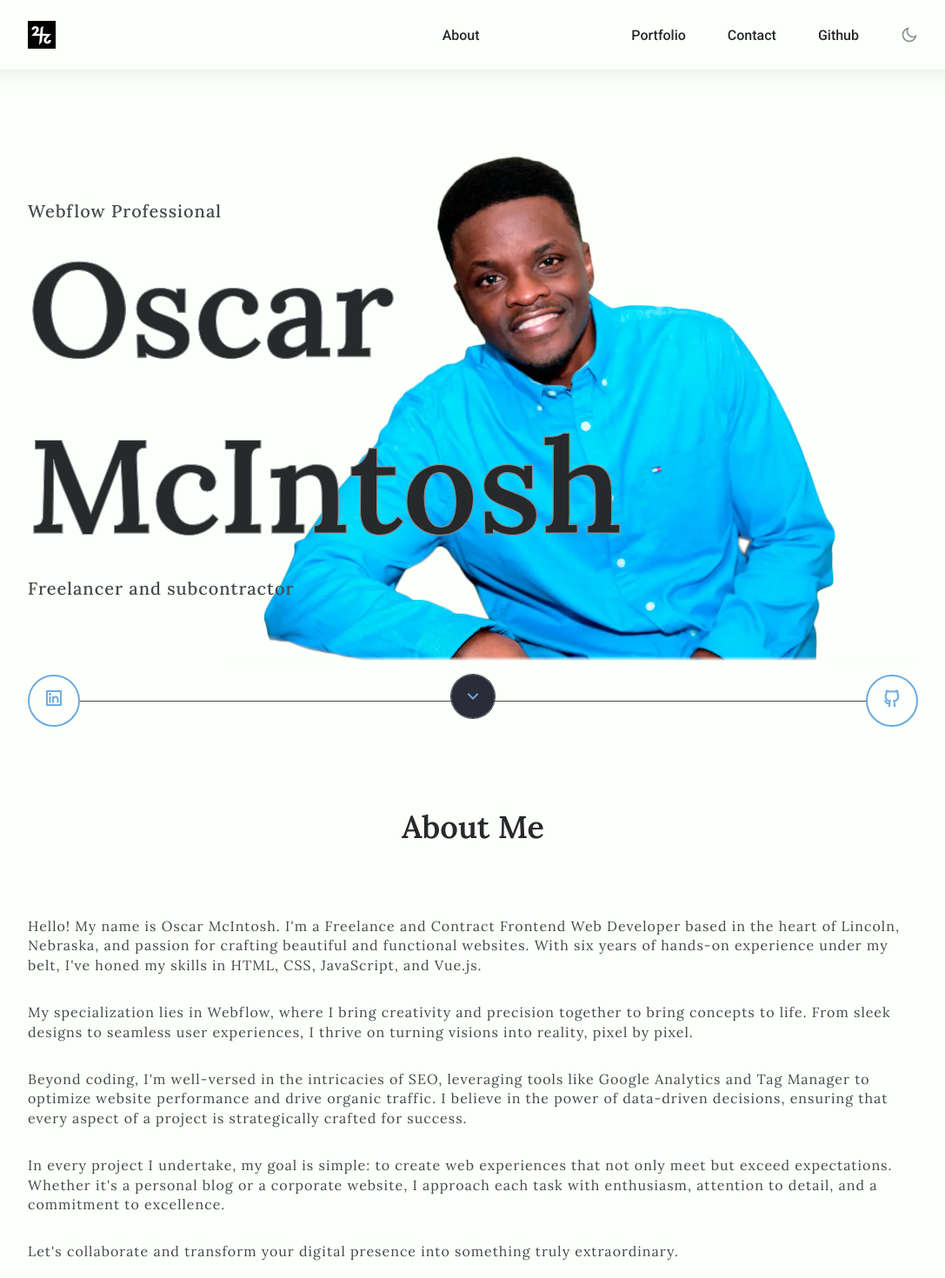
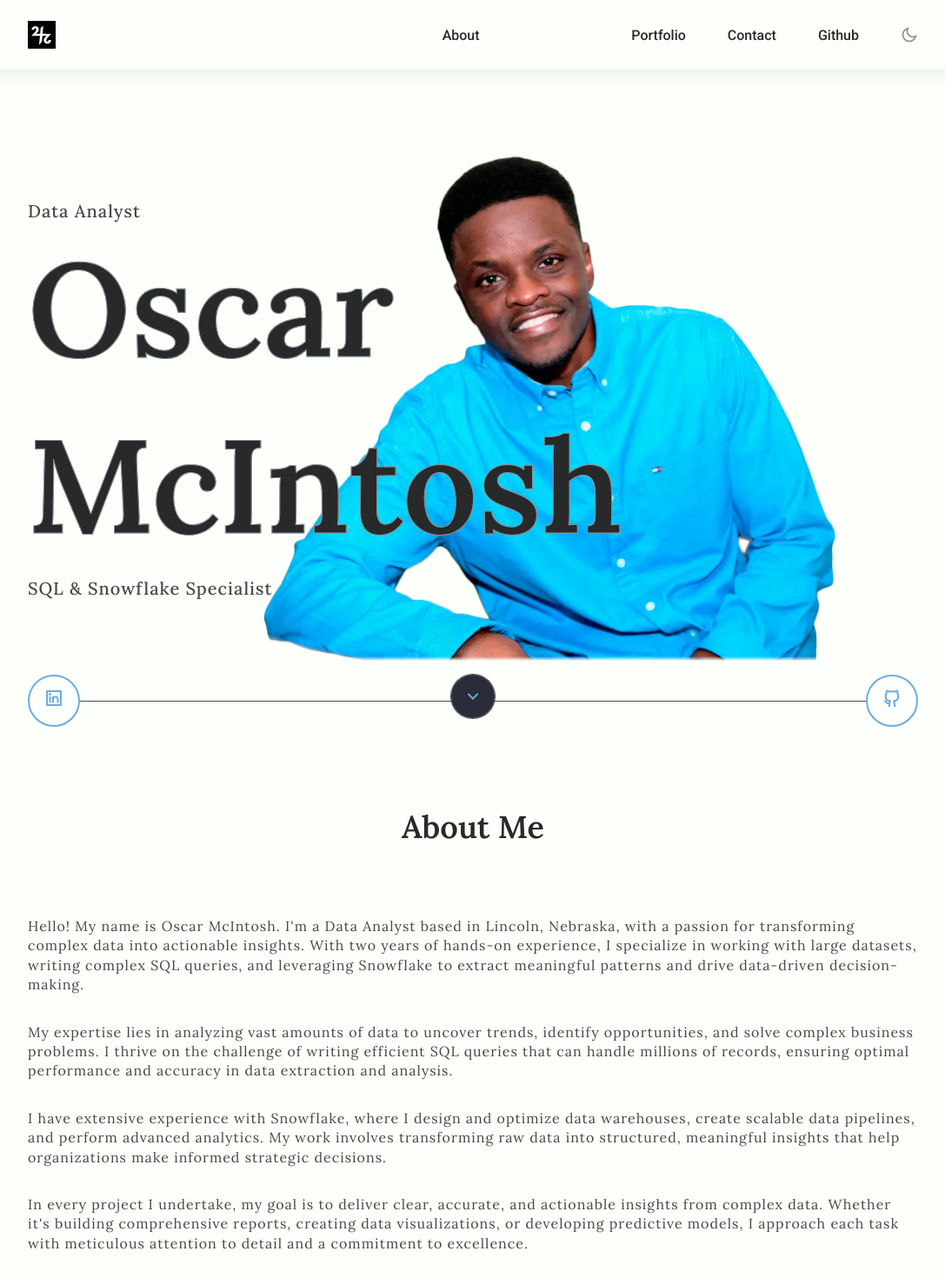
Before and after one commit to oscar-mcintosh/My_Portfolio, a Nuxt app: page / in a window 1280 px wide. Shown: the top 1470 px of the page at 87% size, without its empty margins (96-1183 px from the left). Built offline with nearby package versions, Linux system fonts and the light colour scheme.

Commit message:
Update portfolio to reflect data analyst role with SQL and Snowflake expertise

```diff
--- a/nuxt.config.js
+++ b/nuxt.config.js
@@ -16,9 +16,9 @@ export default defineNuxtConfig({
       htmlAttrs: {
         lang: 'en'
       },
-      title: 'My Portfolio',
+      title: 'Oscar McIntosh - Data Analyst Portfolio',
       meta: [
-        { name: 'description', content: 'A site to display my projects'}
+        { name: 'description', content: 'Data Analyst specializing in SQL, Snowflake, and large dataset analysis. Transforming complex data into actionable business insights.'}
       ],
       link: [
         {
--- a/pages/index.vue
+++ b/pages/index.vue
@@ -7,11 +7,11 @@
                 <div class="home__container grid">
                     <div class="home__info">
                         <div class="home__info-content">
-                            <p class="home__title-1">Webflow Professional</p>
+                            <p class="home__title-1">Data Analyst</p>
 
                             <h1 data-text="Oscar" class="home__title home__title-1">Oscar</h1>
                             <h1 data-text="McIntosh" class="home__title home__title-1">McIntosh</h1>
-                            <p class="home__title-1">Freelancer and subcontractor</p>
+                            <p class="home__title-1">SQL & Snowflake Specialist</p>
                         </div>
                     </div>
 
@@ -59,19 +59,19 @@
                         <span class="section__subtitle"></span>
                     </h2>
                     <p class="about__description">
-                        Hello! My name is Oscar McIntosh. I'm a Freelance and Contract Frontend Web Developer based in the heart of Lincoln, Nebraska, and passion for crafting beautiful and functional websites. With six years of hands-on experience under my belt, I've honed my skills in HTML, CSS, JavaScript, and Vue.js.
+                        Hello! My name is Oscar McIntosh. I'm a Data Analyst based in Lincoln, Nebraska, with a passion for transforming complex data into actionable insights. With two years of hands-on experience, I specialize in working with large datasets, writing complex SQL queries, and leveraging Snowflake to extract meaningful patterns and drive data-driven decision-making.
                     </p>
                     <p class="about__description">
-                        My specialization lies in Webflow, where I bring creativity and precision together to bring concepts to life. From sleek designs to seamless user experiences, I thrive on turning visions into reality, pixel by pixel.
+                        My expertise lies in analyzing vast amounts of data to uncover trends, identify opportunities, and solve complex business problems. I thrive on the challenge of writing efficient SQL queries that can handle millions of records, ensuring optimal performance and accuracy in data extraction and analysis.
                     </p>
                     <p class="about__description">
-                        Beyond coding, I'm well-versed in the intricacies of SEO, leveraging tools like Google Analytics and Tag Manager to optimize website performance and drive organic traffic. I believe in the power of data-driven decisions, ensuring that every aspect of a project is strategically crafted for success.
+                        I have extensive experience with Snowflake, where I design and optimize data warehouses, create scalable data pipelines, and perform advanced analytics. My work involves transforming raw data into structured, meaningful insights that help organizations make informed strategic decisions.
                     </p>
                     <p class="about__description">
-                        In every project I undertake, my goal is simple: to create web experiences that not only meet but exceed expectations. Whether it's a personal blog or a corporate website, I approach each task with enthusiasm, attention to detail, and a commitment to excellence.
+                        In every project I undertake, my goal is to deliver clear, accurate, and actionable insights from complex data. Whether it's building comprehensive reports, creating data visualizations, or developing predictive models, I approach each task with meticulous attention to detail and a commitment to excellence.
                     </p>
                     <p class="about__description">
-                        Let's collaborate and transform your digital presence into something truly extraordinary.
+                        Let's collaborate and unlock the power of your data to drive meaningful business outcomes.
                     </p>
                     <a href="#contact" class="button">Contact Me</a>
                 </div>
@@ -311,15 +311,15 @@
     }
 
     useHead({
-        title: 'TwoFortyTwo | Home',
+        title: 'Oscar McIntosh | Data Analyst',
         meta: [
             { name: 'description',
-            content: 'Experienced, Webflow, Frontend, Web Developer in Lincoln, Nebraska, crafting engaging online experiences. Transforming designs into seamless, responsive websites. Let\'s bring your digital vision to life! Contact me for expert frontend website development.'
+            content: 'Experienced Data Analyst in Lincoln, Nebraska, specializing in SQL queries, Snowflake, and large dataset analysis. Transforming complex data into actionable insights. Contact me for expert data analysis and business intelligence solutions.'
             }
         ],
         meta: [
             { name: 'keywords',
-            content: 'Webflow, Frontend, Web Developer, Lincoln, Nebraska.'
+            content: 'Data Analyst, SQL, Snowflake, Data Analysis, Business Intelligence, Lincoln, Nebraska.'
             }
         ]
 
```
Also changed, not shown: 1 other file (tests, documents, lock files or other folders).
